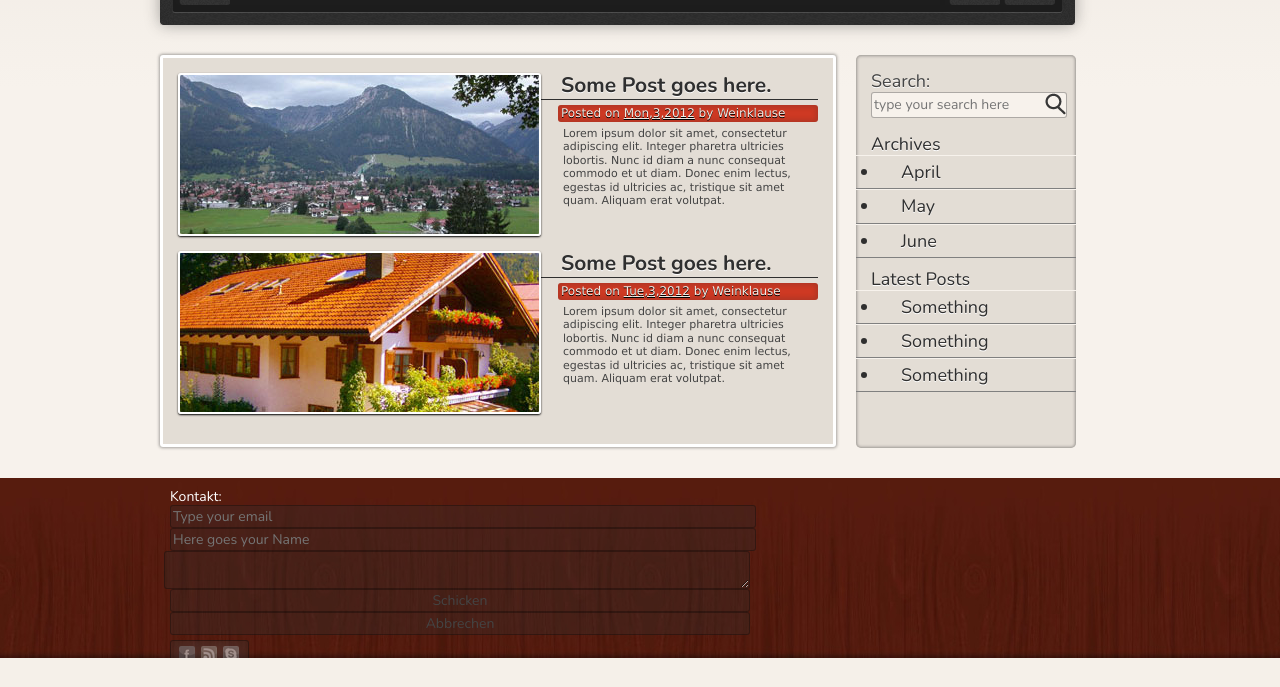
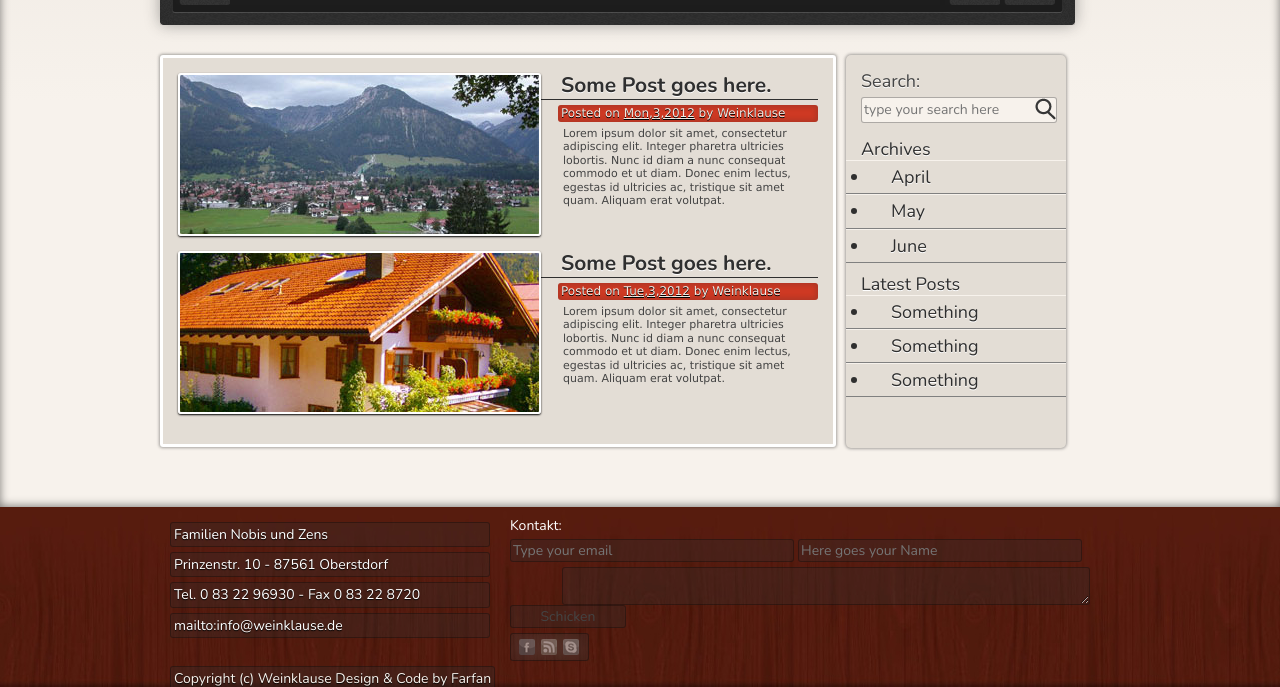
Before and after one commit to farfanoide/Weinklause, a PHP site: page / in a window 1280 px wide. Shown: the part 483-1170 px from the top of the page. Before the commit the page ends 1141 px from the top, so only its background shows below. Run offline with PHP 8.4, Linux system fonts and the light colour scheme; some libraries are stand-ins or nearby versions; some web fonts are replaced.

Commit message:
changed footer at emmas

```diff
--- a/css/style.css
+++ b/css/style.css
@@ -219,6 +219,7 @@ li {
 -moz-box-shadow: 0px 0px 15px hsla(0, 0%, 18%, 0.4);
 -o-box-shadow: 0px 0px 15px hsla(0, 0%, 18%, 0.4);
 box-shadow: 0px 0px 15px hsla(0, 0%, 18%, 0.4);
+overflow: hidden ;
 }
 #slidedeck_frame h2 {
    color: gray;
@@ -309,6 +310,10 @@ header h1 a {
     clear: both;
     padding: 30px 10px;
     overflow: hidden;
+	box-shadow: 0px -1px 10px rgba(0,0,0,0.5),0px -1px 10px rgba(0,0,0,0.5)inset;
+	-moz-box-shadow: 0px 10px 10px rgba(0,0,0,0.5);
+	-webkit-box-shadow: 0px 10px 10px rgba(0,0,0,0.5),0px -1px 10px rgba(0,0,0,0.5)inset;
+
 }
 /*=content*/
 #content{
@@ -325,8 +330,7 @@ header h1 a {
    -o-box-shadow: 0px 0px 3px 1px hsla(0, 0%, 18%, 0.4);
    box-shadow: 0px 0px 3px 1px hsla(0, 0%, 18%, 0.4);
    behavior: url(PIE.htc);
-   margin-top: 30px;
-
+   margin:30px 0px;
 }
 #content article {
    font-family: verdana, arial, sans-serif;
@@ -475,10 +479,10 @@ aside {
    float: right;
     background: #e3ddd5; /*old browsers*/
     min-height: 390px;
-   -webkit-box-shadow: 0px 0px 3px 1px hsla(0, 0%, 18%, 0.4) inset;
-   -moz-box-shadow: 0px 0px 3px 1px hsla(0, 0%, 18%, 0.4) inset ;
-   -o-box-shadow: 0px 0px 3px 1px hsla(0, 0%, 18%, 0.4) inset;
-   box-shadow: 0px 0px 3px 1px hsla(0, 0%, 18%, 0.4) inset ;
+   -webkit-box-shadow: 0px 0px 3px 1px hsla(0, 0%, 18%, 0.4) ;
+   -moz-box-shadow: 0px 0px 3px 1px hsla(0, 0%, 18%, 0.4)  ;
+   -o-box-shadow: 0px 0px 3px 1px hsla(0, 0%, 18%, 0.4) ;
+   box-shadow: 0px 0px 3px 1px hsla(0, 0%, 18%, 0.4)  ;
    behavior: url(PIE.htc);
     padding-bottom: 3px;
    -moz-border-radius: 5px;
@@ -583,7 +587,7 @@ footer #farfan{
 
 /*form*/
 footer textarea {
-	width: 100%;
+	width: 90%;
 	float: right;
 	border: 1px solid rgba(0,0,0,0.3);
 	-moz-border-radius: 3px;
@@ -595,14 +599,20 @@ footer textarea {
 
 }
 input{
-	width: 100%;
+	width: 48%;
 	border: 1px solid rgba(0,0,0,0.3);
 	-moz-border-radius: 3px;
 	-webkit-border-radius: 3px;
 	-o-border-radius: 3px;
 	border-radius: 3px;
 	background: rgba(47,47,47,.3);
+	margin: 5px auto;
 
+}
+#enviar {
+	text-align: center;
+	width: 20%;
+	margin: auto;
 }
 footer input {
 	clear: both;
--- a/index.html
+++ b/index.html
@@ -108,7 +108,7 @@
                   </article>
 
                </div> <!--end content-->
-            <aside class="grid_4 omega">
+            <aside class="grid_4">
                <form method="get" action="">
                   <p>Search:<input type="text" name="search" value="" id="search" placeholder="type your search here"/></p>
                </form> <!--end search-->
@@ -132,16 +132,18 @@
       <div id="footerWrap">
       <footer class="container_16">
          <section class="grid_6 omega alpha">
-
+   			<p>Familien Nobis und Zens</p>
+   			<p>Prinzenstr. 10 - 87561 Oberstdorf</p>
+   			<p>Tel. 0 83 22 96930 - Fax 0 83 22 8720</p>
+   			<p>mailto:info@weinklause.de</p>
          </section>
          <section id="kontakt" class="grid_10">
          			Kontakt:
-					<form id="form" method="post" action="formulario.php">
+					<form id="form" method="post" action="#">
 					<input name="email" type="text" placeholder="Type your email" />
 					<input name="name" type="text" placeholder="Here goes your Name" />
 					<textarea id="textarea" name="message"        ></textarea>
 					<input type="submit" name="Schicken" id="enviar" value="Schicken" />
-					<input type="reset" name="Abbrechen" id="cancelar" value="Abbrechen" />
 					</form>
 					<div id="social">
 					    <ul>
@@ -166,9 +168,8 @@
   <!-- JavaScript at the bottom for fast page loading -->
 
   <!-- Grab Google CDN's jQuery, with a protocol relative URL; fall back to local if necessary -->
-  <script src="//ajax.googleapis.com/ajax/libs/jquery/1.6.1/jquery.min.js"></script>
-  <script>window.jQuery || document.write("<script src='js/libs/jquery-1.6.1.min.js'>\x3C/script>")</script>
-
+	<script src="//ajax.googleapis.com/ajax/libs/jquery/1.6.1/jquery.min.js"></script>
+  	<script>window.jQuery || document.write("<script src='js/libs/jquery-1.6.1.min.js'>\x3C/script>")</script>
 
   <!-- scripts concatenated and minified via ant build script-->
   <script src="js/plugins.js"></script>
```
Also changed, not shown: 3 other files.
